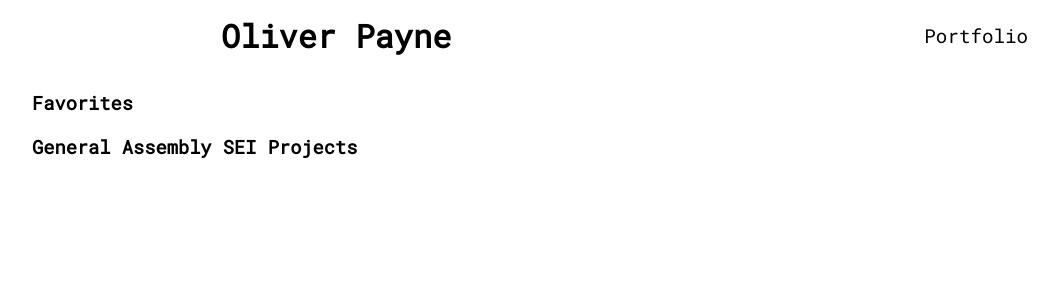
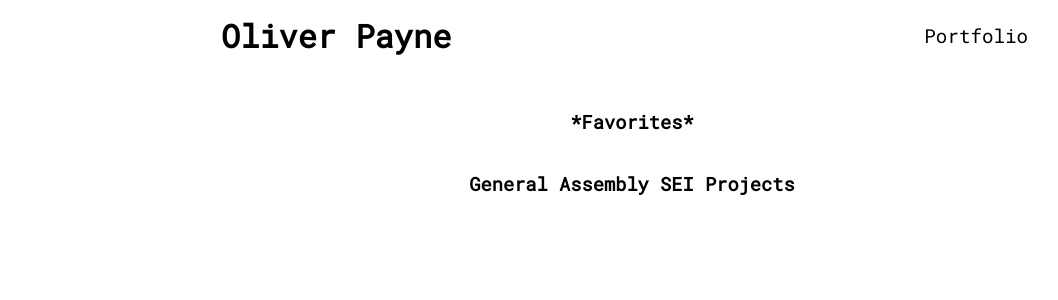
Before and after one commit to olliepayne/ollie-portfolio, a React (Create React App) app: page /portfolio in a window 1280 px wide. Shown: the top 300 px of the page, without its empty margins (8-1066 px from the left). Built offline with nearby package versions, Linux system fonts and the light colour scheme.

Commit message:
add all thumbnials to current entries

```diff
--- a/src/pages/Portfolio/Portfolio.jsx
+++ b/src/pages/Portfolio/Portfolio.jsx
@@ -31,7 +31,7 @@ const Section = (props) => {
   }
 
   return (
-  <div>
+    <div className={CSS.sectionContainer}>
       <h3 className={CSS.sectionName} onClick={handleOpen}>{name}</h3>
       {isOpen &&
         <>
@@ -48,7 +48,7 @@ const Portfolio = () => {
   return (
     <div className={CSS.page}>
       <Section
-    name={'Favorites'}
+        name={'*Favorites*'}
         entries={
           [
             {
@@ -78,7 +78,8 @@ const Portfolio = () => {
                   title: 'GitHub',
                   url: 'https://github.com/olliepayne/rosetta-send-v2'
                 }
-       ]
+              ],
+              thumbnailURL: 'https://i.imgur.com/hJNZWZp.png'
             }
           ]
         }
@@ -87,9 +88,51 @@ const Portfolio = () => {
         name={'General Assembly SEI Projects'}
         entries={
           [
-      { name: 'Connect 4', description: 'Recreated the classic Connect 4. HTML, CSS, and JavaScript.', links: [{ title: 'Deployment', url: 'https://opconnect4.surge.sh/' }, { title: 'GitHub', url: 'https://github.com/olliepayne/connect-four' }] },
-      { name: 'Mesocycle Tracker', description: 'Athletic periodization tracking. MEN stack, Google OAuth.', links: [{ title: 'Deployment', url: 'https://quiet-thicket-74088.herokuapp.com/' }, { title: 'GitHub', url: 'https://github.com/olliepayne/unit-2-project/blob/main/README.md' }] },
-      { name: 'Rosetta Send', description: 'Rock Climbing Route database. MERN stack, custom JWT auth.', links: [{ title: 'Deployment', url: 'https://blooming-retreat-36750.herokuapp.com/' }, { title: 'GitHub', url: 'https://github.com/olliepayne/rosetta-send-v2' }] }
+            {
+              name: 'Connect 4',
+              description: 'Recreated the classic Connect 4. HTML, CSS, and JavaScript.',
+              links: [
+                {
+                  title: 'Deployment',
+                  url: 'https://opconnect4.surge.sh/'
+                },
+                {
+                  title: 'GitHub',
+                  url: 'https://github.com/olliepayne/connect-four'
+                }
+              ],
+              thumbnailURL: 'https://github.com/olliepayne/connect-four/raw/main/images/screenshot2.png'
+            },
+            {
+              name: 'Mesocycle Tracker',
+              description: 'Athletic periodization tracking. MEN stack, Google OAuth.',
+              links: [
+                {
+                  title: 'Deployment',
+                  url: 'https://quiet-thicket-74088.herokuapp.com/'
+                },
+                {
+                  title: 'GitHub',
+                  url: 'https://github.com/olliepayne/unit-2-project/blob/main/README.md'
+                }
+              ],
+              thumbnailURL: 'https://camo.githubusercontent.com/4ad8e2e4e325bc841cace1ad2d5af1281a13bda3b16928eb5233c3ff8b44203d/68747470733a2f2f692e696d6775722e636f6d2f625542353958572e706e67'
+            },
+            {
+              name: 'Rosetta Send',
+              description: 'Rock Climbing Route database. MERN stack, custom JWT auth.',
+              links: [
+                {
+                  title: 'Deployment',
+                  url: 'https://blooming-retreat-36750.herokuapp.com/'
+                },
+                {
+                  title: 'GitHub',
+                  url: 'https://github.com/olliepayne/rosetta-send-v2'
+                }
+              ],
+              thumbnailURL: 'https://i.imgur.com/hJNZWZp.png'
+            }
           ]
         }
       />
--- a/src/pages/Portfolio/Portfolio.module.css
+++ b/src/pages/Portfolio/Portfolio.module.css
@@ -1,5 +1,11 @@
 .page {
  margin: 20px 40px;
+}
+
+.sectionContainer {
+ display: flex;
+ flex-direction: column;
+ align-items: center;
 }
 
 .sectionName {
```
Also changed, not shown: 1 other file (tests, documents, lock files or other folders). Lines whose indentation alone changed are shown as unchanged.
